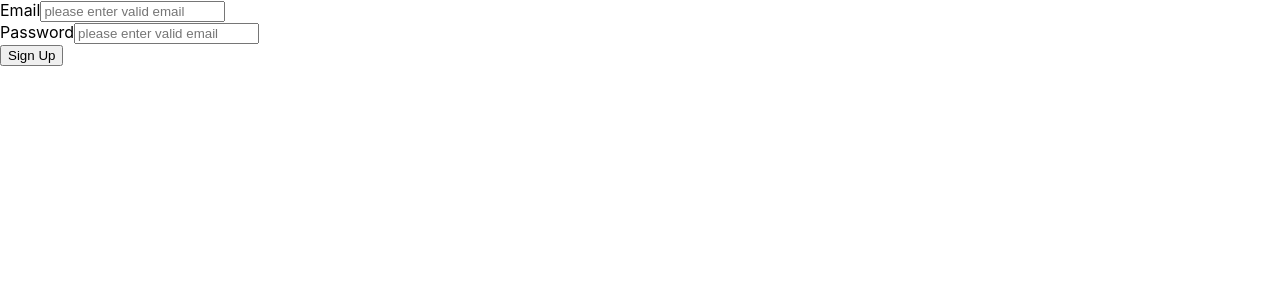
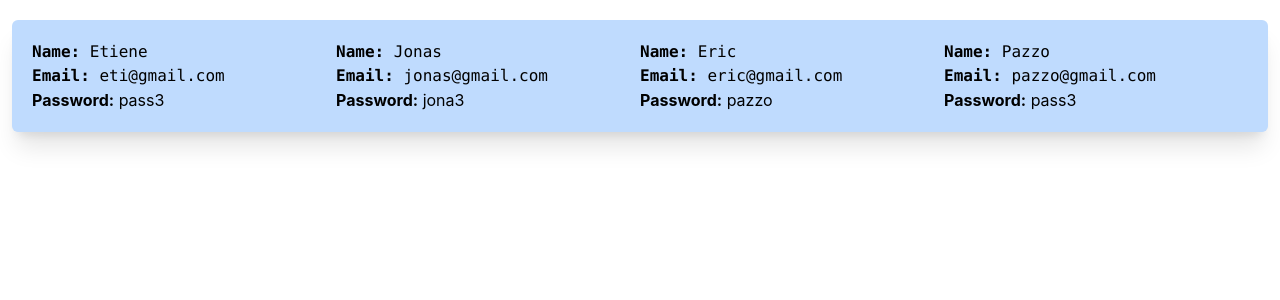
Before and after one commit to nietiene/My-react-js-app, a React (Create React App) app: page / in a window 1280 px wide. Shown: the top 300 px of the page. Built offline with nearby package versions, Linux system fonts and the light colour scheme.

Commit message:
my react js lesson

```diff
--- a/public/index.html
+++ b/public/index.html
@@ -24,6 +24,7 @@
       work correctly both with client-side routing and a non-root public URL.
       Learn how to configure a non-root public URL by running `npm run build`.
     -->
+    <script src="https://cdn.tailwindcss.com"></script>
     <title>React App</title>
   </head>
   <body>
--- a/src/App.js
+++ b/src/App.js
@@ -1,4 +1,4 @@
-// import MyFirstApp from "./study.js";
+import MyFirstApp from "./study.js";
 // import { UserInfo } from "./study.js";
 // import DashBoard from "./nestingComponents/dashboard.js";
 import React from "react";
@@ -11,11 +11,11 @@ import React from "react";
 // import Submit from "./Events/onSubmit.js";
 // import Mouse from "./Events/onMouseOver.js";
 // import Search from "./Events/keyDown.js";
-import Form from "./Form-Validation/Form.js";
+// import Form from "./Form-Validation/Form.js";
 function App() {
   return (
     <>
-      {/* <MyFirstApp/> */}
+      <MyFirstApp/>
       {/* multiple component */}
       {/* <UserInfo name={"etiene"} email={"etine@gmail.com"}/> */}
       {/* <DashBoard/> */}
@@ -29,7 +29,7 @@ function App() {
       {/* < Mouse /> */}
       {/* <HandleKey/> */}
       {/* <Search/> */}
-      < Form />
+      {/* < Form /> */}
     </>
 
   );
--- a/src/study.js
+++ b/src/study.js
@@ -23,12 +23,13 @@ const data = [
         //   <p>Password: {data.password}</p>
         // </div>
 
-        <div>
+        <div className="p-5 m-3 mt-5 bg-blue-200 grid grid-cols-4 shadow-xl rounded-md flex">
+
           {data.map((user) => {
            return(
                   <div key={user.id}>
-                  <p><strong>Name:</strong> {user.name}</p>
-                  <p><strong>Email:</strong> {user.email}</p>
+                  <p className="font-mono "><strong>Name:</strong> {user.name}</p>
+                  <p className="font-mono "><strong>Email:</strong> {user.email}</p>
                   <p><strong>Password:</strong> {user.password}</p>
                 </div>
             )})}
```
